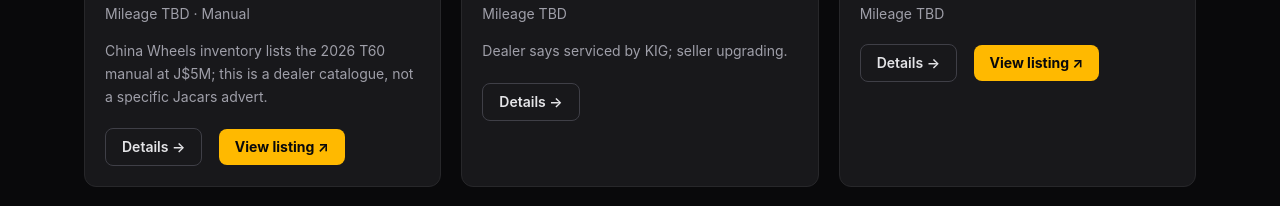
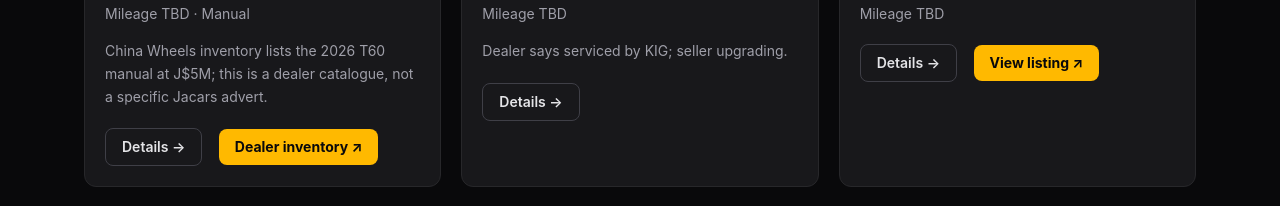
Before and after one commit to RowAtk/pickup-tracker, a SvelteKit app: page / in a window 1280 px wide. Shown: the part 2460-2666 px from the top of the page. Built offline with nearby package versions, Linux system fonts and the light colour scheme.

Commit message:
Label MAXUS link as dealer inventory rather than individual used listing

```diff
--- a/src/routes/+page.svelte
+++ b/src/routes/+page.svelte
@@ -33,7 +33,7 @@
         <p class="mt-2 text-sm text-zinc-400">{vehicle.mileageKm ? vehicle.mileageKm.toLocaleString() + ' km' : 'Mileage TBD'} {vehicle.drivetrain ? ' · ' + vehicle.drivetrain : ''} {vehicle.transmission ? ' · ' + vehicle.transmission : ''}</p>
         {#if vehicle.notes}<p class="mt-4 text-sm leading-relaxed text-zinc-400">{vehicle.notes}</p>{/if}
         <a href={`/vehicles/${vehicle.id}`} class="mt-5 mr-3 inline-block rounded-lg border border-zinc-700 px-4 py-2 text-sm font-semibold text-zinc-200 hover:border-amber-400">Details →</a>
-        {#if vehicle.listingUrl}<a href={vehicle.listingUrl} target="_blank" rel="noopener noreferrer" class="mt-5 inline-block rounded-lg bg-amber-400 px-4 py-2 text-sm font-bold text-zinc-950 hover:bg-amber-300">View listing ↗</a>{/if}
+        {#if vehicle.listingUrl}<a href={vehicle.listingUrl} target="_blank" rel="noopener noreferrer" class="mt-5 inline-block rounded-lg bg-amber-400 px-4 py-2 text-sm font-bold text-zinc-950 hover:bg-amber-300">{vehicle.sourceKind === 'dealer-catalogue' ? 'Dealer inventory ↗' : 'View listing ↗'}</a>{/if}
         </div>
       </article>
       {/each}
```
